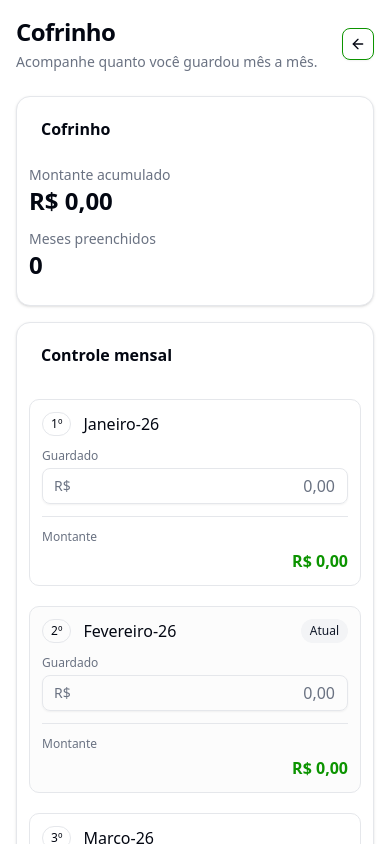
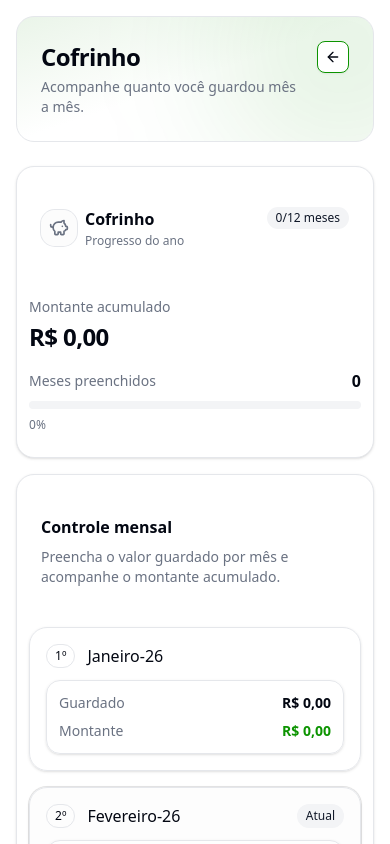
Before and after one commit to Gu-Fernandes/finances, a Next.js app: page /piggy-bank in a window 390 px wide. Shown: the top 844 px of the page. Built offline with nearby package versions, Linux system fonts and the light colour scheme.

Commit message:
:recycle: update layout

```diff
--- a/app/piggy-bank/page.tsx
+++ b/app/piggy-bank/page.tsx
@@ -1,13 +1,17 @@
 import Link from "next/link";
+import { ArrowLeft } from "lucide-react";
 
 import { Button } from "@/components/ui/button";
 import { PiggyBankTable } from "@/components/piggy-bank/piggy-bank-table";
-import { ArrowLeft } from "lucide-react";
 
 export default function PiggyBankPage() {
   return (
     <main className="mx-auto max-w-6xl space-y-6 p-4">
-      <header className="flex items-center justify-between gap-3">
+      {/* Hero / Cabeçalho */}
+      <header className="relative overflow-hidden rounded-2xl border bg-gradient-to-br from-primary/10 via-background to-background p-6 sm:p-8">
+        <div className="pointer-events-none absolute -right-24 -top-24 h-64 w-64 rounded-full bg-primary/10 blur-3xl" />
+
+        <div className="relative flex items-start justify-between gap-4">
           <div className="space-y-1">
             <h1 className="text-2xl font-semibold tracking-tight">Cofrinho</h1>
             <p className="text-sm text-muted-foreground">
@@ -15,12 +19,12 @@ export default function PiggyBankPage() {
             </p>
           </div>
 
-        <Button variant="outline" size="icon-sm">
-          <Link href="/">
-            {" "}
+          <Button variant="outline" size="icon-sm" asChild>
+            <Link href="/" aria-label="Voltar">
               <ArrowLeft />
             </Link>
           </Button>
+        </div>
       </header>
 
       <PiggyBankTable />
--- a/components/piggy-bank/piggy-bank-summary.tsx
+++ b/components/piggy-bank/piggy-bank-summary.tsx
@@ -1,4 +1,9 @@
+import { PiggyBank } from "lucide-react";
+
+import { Badge } from "@/components/ui/badge";
 import { Card, CardContent, CardHeader, CardTitle } from "@/components/ui/card";
+import { cn } from "@/lib/utils";
+
 import { formatBRL } from "./piggy-bank.utils";
 
 type Props = {
@@ -7,21 +12,59 @@ type Props = {
 };
 
 export function PiggyBankSummary({ total, filledMonths }: Props) {
+  const monthsTotal = 12;
+  const pct = Math.max(
+    0,
+    Math.min(100, Math.round((filledMonths / monthsTotal) * 100)),
+  );
+
   return (
-    <Card>
-      <CardHeader className="flex flex-row items-center justify-between gap-3">
-        <CardTitle>Cofrinho</CardTitle>
+    <Card className="overflow-hidden rounded-2xl">
+      <CardHeader className="pb-3 pt-4">
+        <div className="flex items-start justify-between gap-3">
+          <div className="flex items-center gap-2">
+            <span className="grid size-9 place-items-center rounded-xl ring-1 ring-border bg-muted/30">
+              <PiggyBank className="size-5 text-muted-foreground" />
+            </span>
+
+            <div className="space-y-0.5">
+              <CardTitle className="text-base">Cofrinho</CardTitle>
+              <p className="text-xs text-muted-foreground">Progresso do ano</p>
+            </div>
+          </div>
+
+          <Badge variant="secondary" className="tabular-nums">
+            {filledMonths}/{monthsTotal} meses
+          </Badge>
+        </div>
       </CardHeader>
 
-      <CardContent className="grid gap-3 sm:grid-cols-2">
-        <div>
+      <CardContent className="grid gap-4 sm:grid-cols-2">
+        <div className="space-y-1">
           <p className="text-sm text-muted-foreground">Montante acumulado</p>
-          <p className="text-2xl font-semibold">{formatBRL(total)}</p>
+          <p className="text-2xl font-semibold tracking-tight tabular-nums break-words">
+            {formatBRL(total)}
+          </p>
         </div>
 
-        <div className="sm:text-right">
-          <p className="text-sm text-muted-foreground">Meses preenchidos</p>
-          <p className="text-2xl font-semibold">{filledMonths}</p>
+        <div className="space-y-2 sm:text-right">
+          <div className="flex items-center justify-between gap-2 sm:justify-end">
+            <p className="text-sm text-muted-foreground">Meses preenchidos</p>
+            <p className="text-base font-semibold tabular-nums">
+              {filledMonths}
+            </p>
+          </div>
+
+          <div className="h-2 w-full overflow-hidden rounded-full bg-muted sm:ml-auto sm:w-56">
+            <div
+              className={cn("h-full rounded-full bg-primary")}
+              style={{ width: `${pct}%` }}
+            />
+          </div>
+
+          <p className="text-xs text-muted-foreground tabular-nums sm:text-right">
+            {pct}%
+          </p>
         </div>
       </CardContent>
     </Card>
--- a/components/piggy-bank/piggy-bank-table.tsx
+++ b/components/piggy-bank/piggy-bank-table.tsx
@@ -1,6 +1,13 @@
 "use client";
 
-import { useCallback, useMemo, useSyncExternalStore } from "react";
+import {
+  useCallback,
+  useEffect,
+  useMemo,
+  useRef,
+  useState,
+  useSyncExternalStore,
+} from "react";
 
 import { Badge } from "@/components/ui/badge";
 import { Card, CardContent, CardHeader, CardTitle } from "@/components/ui/card";
@@ -47,10 +54,10 @@ type ViewProps = {
 function DesktopTable({ rows, values, currentKey, onChange }: ViewProps) {
   return (
     <div className="hidden md:block">
-      <ScrollArea className="w-full rounded-lg border">
+      <ScrollArea className="w-full rounded-2xl border">
         <div className="min-w-[760px]">
           <Table>
-            <TableHeader className="bg-muted/50">
+            <TableHeader className="sticky top-0 z-10 bg-muted/50 backdrop-blur">
               <TableRow>
                 <TableHead className="w-16">#</TableHead>
                 <TableHead>Mês</TableHead>
@@ -67,9 +74,14 @@ function DesktopTable({ rows, values, currentKey, onChange }: ViewProps) {
                 return (
                   <TableRow
                     key={r.key}
-                    className={cn(isCurrent && "bg-muted/30")}
+                    className={cn(
+                      "transition-colors",
+                      "hover:bg-muted/20",
+                      "even:bg-muted/5",
+                      isCurrent && "bg-muted/30",
+                    )}
                   >
-                    <TableCell className="text-muted-foreground">
+                    <TableCell className="text-muted-foreground tabular-nums">
                       {r.index}º
                     </TableCell>
 
@@ -101,12 +113,12 @@ function DesktopTable({ rows, values, currentKey, onChange }: ViewProps) {
                             onChange(r.key, formatted)
                           }
                           placeholder="0,00"
-                          className="max-w-[160px]"
+                          className="max-w-[170px] text-right tabular-nums"
                         />
                       </div>
                     </TableCell>
 
-                    <TableCell className="text-right font-semibold">
+                    <TableCell className="text-right font-semibold tabular-nums">
                       {formatBRL(r.total)}
                     </TableCell>
                   </TableRow>
@@ -123,17 +135,38 @@ function DesktopTable({ rows, values, currentKey, onChange }: ViewProps) {
 }
 
 function MobileList({ rows, values, currentKey, onChange }: ViewProps) {
+  const [editingKey, setEditingKey] = useState<string | null>(null);
+  const inputRef = useRef<HTMLInputElement | null>(null);
+
+  useEffect(() => {
+    if (!editingKey) return;
+
+    const t = window.setTimeout(() => {
+      inputRef.current?.focus();
+    }, 0);
+
+    return () => window.clearTimeout(t);
+  }, [editingKey]);
+
   return (
-    <div className="space-y-5 md:hidden">
+    <div className="space-y-4 md:hidden">
       {rows.map((r) => {
         const isCurrent = r.key === currentKey;
+        const isEditing = editingKey === r.key;
+
         const inputId = `piggy-mobile-${r.key}`;
+        const savedLabel = formatBRL(r.saved);
+        const totalLabel = formatBRL(r.total);
 
         return (
           <div
             key={r.key}
-            className={cn("rounded-lg border p-3", isCurrent && "bg-muted/30")}
+            className={cn(
+              "rounded-2xl border bg-background/50 p-4 shadow-sm",
+              isCurrent && "bg-muted/20 ring-1 ring-foreground/10",
+            )}
           >
+            {/* Header */}
             <div className="flex items-center justify-between gap-2">
               <div className="flex items-center gap-3">
                 <Badge variant="outline" className="h-6 px-2">
@@ -149,7 +182,21 @@ function MobileList({ rows, values, currentKey, onChange }: ViewProps) {
               ) : null}
             </div>
 
-            <div className="mt-3 space-y-3">
+            {/* Body */}
+            <div className="mt-3">
+              {isEditing ? (
+                <div
+                  className="rounded-xl border bg-background/60 p-3 shadow-sm"
+                  onBlurCapture={(e) => {
+                    const next = e.relatedTarget as Node | null;
+                    if (next && e.currentTarget.contains(next)) return;
+                    setEditingKey(null);
+                  }}
+                  onKeyDown={(e) => {
+                    if (e.key === "Escape") setEditingKey(null);
+                  }}
+                >
+                  <div className="space-y-3">
                     <div className="space-y-1">
                       <Label
                         htmlFor={inputId}
@@ -159,24 +206,50 @@ function MobileList({ rows, values, currentKey, onChange }: ViewProps) {
                       </Label>
 
                       <MoneyInput
+                        ref={inputRef}
                         id={inputId}
                         currencyLabel="R$"
                         value={values[r.key] ?? ""}
-                  onValueChange={(formatted) => onChange(r.key, formatted)}
+                        onValueChange={(formatted) =>
+                          onChange(r.key, formatted)
+                        }
                         placeholder="0,00"
                       />
                     </div>
 
-              <Separator />
-
-              <div className="space-y-1">
+                    <div className="flex items-center justify-between gap-3">
                       <Label className="text-xs text-muted-foreground">
                         Montante
                       </Label>
-                <p className="text-right text-primary text-base font-semibold">
-                  {formatBRL(r.total)}
+                      <p className="text-sm font-semibold text-primary tabular-nums">
+                        {totalLabel}
                       </p>
                     </div>
+                  </div>
+                </div>
+              ) : (
+                <button
+                  type="button"
+                  className="w-full rounded-xl border bg-background/60 p-3 text-left shadow-sm transition hover:bg-muted/30"
+                  onClick={() => setEditingKey(r.key)}
+                >
+                  <div className="space-y-2">
+                    <div className="flex items-center justify-between gap-3">
+                      <p className="text-sm text-muted-foreground">Guardado</p>
+                      <p className="text-sm font-semibold tabular-nums">
+                        {savedLabel}
+                      </p>
+                    </div>
+
+                    <div className="flex items-center justify-between gap-3">
+                      <p className="text-sm text-muted-foreground">Montante</p>
+                      <p className="text-sm font-semibold text-primary tabular-nums">
+                        {totalLabel}
+                      </p>
+                    </div>
+                  </div>
+                </button>
+              )}
             </div>
           </div>
         );
@@ -185,10 +258,6 @@ function MobileList({ rows, values, currentKey, onChange }: ViewProps) {
   );
 }
 
-/**
- * Store simples em memória + localStorage, usando useSyncExternalStore
- * (resolve hydration e evita setState dentro de useEffect).
- */
 type Snapshot = {
   values: Record<string, string>;
   ready: boolean;
@@ -279,20 +348,23 @@ export function PiggyBankTable() {
     _setValues((prev) => ({ ...prev, [key]: value }));
   }, []);
 
-  if (!ready) {
-    return <Loading />;
-  }
+  if (!ready) return <Loading />;
 
   return (
     <div className="space-y-4">
       <PiggyBankSummary total={total} filledMonths={filledMonths} />
 
-      <Card>
-        <CardHeader>
-          <CardTitle>Controle mensal</CardTitle>
+      <Card className="group relative overflow-hidden rounded-2xl">
+        <div className="pointer-events-none absolute inset-0 bg-gradient-to-br from-primary/10 via-transparent to-transparent opacity-0 transition-opacity group-hover:opacity-100" />
+
+        <CardHeader className="relative pb-3 pt-4">
+          <CardTitle className="text-base">Controle mensal</CardTitle>
+          <p className="text-sm text-muted-foreground">
+            Preencha o valor guardado por mês e acompanhe o montante acumulado.
+          </p>
         </CardHeader>
 
-        <CardContent className="space-y-3">
+        <CardContent className="relative space-y-4 pb-4">
           <MobileList
             rows={rows}
             values={values}
```
Lines whose indentation alone changed are shown as unchanged.
